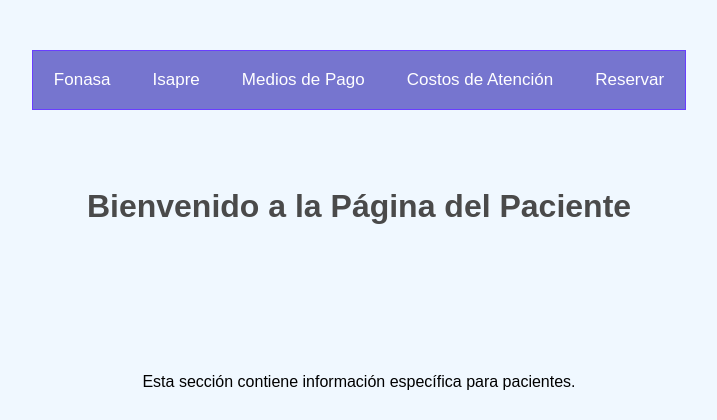
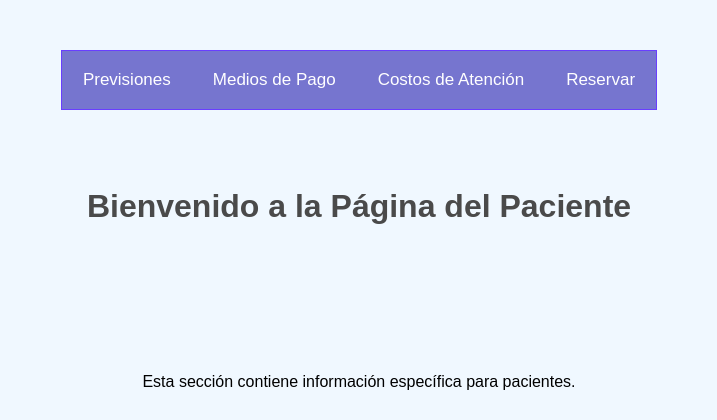
Before and after one commit to RicardoCharris14/Ingenieria_Software, a Flask app: page /paciente in a window 1280 px wide. Shown: the top 420 px of the page, without its empty margins (281-998 px from the left). Run offline with Flask 3, Linux system fonts and the light colour scheme; data that the repository does not hold is empty.

Commit message:
feat. Se transforma botones "isapre y fonasa" en botón "previsiones"  y se conectan a la BD

```diff
--- a/src/Database/DB_functions.py
+++ b/src/Database/DB_functions.py
@@ -183,3 +183,43 @@ def obtener_horarios_especialistas(rut_especialista):
 
 # * modificar obtener_costo_atencion
 # * crear metodo para cambiar parametros
+
+def obtener_previsiones_especialista(rut_especialista):
+    try:
+        connection = sqlite3.connect("./src/Database/bd")
+        cursor = connection.cursor()
+
+        # Consulta para obtener los especialistas y sus previsiones (adaptar a tu base de datos)
+        cursor.execute("""
+                SELECT E.nombre, P.nombre
+                FROM Especialista E
+                JOIN Prevision_Especialista PE ON E.rut = PE.rut_especialista
+                JOIN Prevision P ON PE.nombre_prevision = P.nombre
+            """)  # Reemplaza "Especialista" y "Prevision_Especialista" con los nombres de tus tablas si es necesario
+        especialistas_con_previsiones = cursor.fetchall()
+
+        return especialistas_con_previsiones
+    except Exception as ex:
+        print(ex)
+        return []
+    finally:
+        connection.close()
+
+
+
+
+def obtener_medios_pago():
+    try:
+        connection = sqlite3.connect("./src/Database/bd")
+        cursor = connection.cursor()
+
+        # Consulta para obtener los medios de pago (adaptar a tu base de datos)
+        cursor.execute("SELECT nombre FROM Medios_pago")  # Reemplaza "Medios_pago" con el nombre de tu tabla
+        medios_pago = [row[0] for row in cursor.fetchall()]
+
+        return medios_pago
+    except Exception as ex:
+        print(ex)
+        return []
+    finally:
+        connection.close()
--- a/src/main.py
+++ b/src/main.py
@@ -140,5 +140,25 @@ def obtener_costo_atencion():
         print(ex)
         return jsonify({'error': 'Error al obtener el costo de atención'}), 500
 
+@app.route('/obtener_previsiones_especialista')
+def obtener_previsiones_especialista():
+    try:
+        rut_especialista = request.args.get('rut')
+        previsiones = DB_functions.obtener_previsiones_especialista(rut_especialista)
+        return jsonify(previsiones)
+    except Exception as ex:
+        print(ex)
+        return jsonify({'error': 'Error al obtener las previsiones'}), 500
+
+@app.route('/obtener_medios_pago')
+def obtener_medios_pago():
+    try:
+        medios_pago = DB_functions.obtener_medios_pago()
+        return jsonify(medios_pago)
+    except Exception as ex:
+        print(ex)
+        return jsonify({'error': 'Error al obtener los medios de pago'}), 500
+
+
 if __name__ == "__main__":
     app.run(debug=True)
--- a/src/templates/paciente.html
+++ b/src/templates/paciente.html
@@ -8,17 +8,16 @@
 </head>
 <body>
 <div class="tab">
-        <a href="#fonasa"><button class="tablinks" onclick="mostrarFonasa(), cerrarIsapre(), cerrarMediosPago(), cerrarMenuPrecios()">Fonasa</button></a>
-        <a href="#isapre"><button class="tablinks" onclick="mostrarIsapre(), cerrarMediosPago(), cerrarMenuPrecios(), cerrarFonasa()">Isapre</button></a>
-        <a href="#pagos"><button class="tablinks" onclick="mostrarMediosPago(), cerrarMenuPrecios(), cerrarFonasa(),cerrarIsapre()">Medios de Pago</button></a>
-        <a href="#menuPrecios"><button class="tablinks" onclick="mostrarMenuPrecios(), cerrarFonasa(),cerrarIsapre(), cerrarMediosPago()">Costos de Atención</button></a>
+    <a href="#previsiones">
+        <button class="tablinks" onclick="mostrarPrevisiones(), cerrarMediosPago(), cerrarMenuPrecios()">Previsiones</button>
+    </a>
+    <a href="#pagos">
+        <button class="tablinks" onclick="mostrarMediosPago(), cerrarMenuPrecios(), cerrarPrevisiones()">Medios de Pago</button>
+    </a>
+    <a href="#menuPrecios">
+        <button class="tablinks" onclick="mostrarMenuPrecios(), cerrarPrevisiones(), cerrarMediosPago()">Costos de Atención</button>
+    </a>
     <a href="#seleccionarEspecialista"><button onclick="location.href='{{ url_for('seleccionar_especialista') }}'">Reservar</button></a>
-       <!-- <div class="search-container">
-            <form action="/buscar">
-                <input type="text" placeholder="Buscar..." name="search">
-                <button type="submit">Buscar</button>
-            </form>
-        </div> esta función será aplicada luego -->
 </div>
     <div class="menu">
         <h1>Bienvenido a la Página del Paciente</h1>
@@ -31,7 +30,8 @@
 
 
 
-    <div id="previsiones" class="tabcontent">
+    <div class="menu-superpuesto" id="previsiones">
+    <button class="close-button" onclick="cerrarPrevisiones()">&times;</button>
     <h3>Previsiones por Especialista</h3>
     <select id="especialistaPrevision">
         {% for especialista in especialistas %}
@@ -51,35 +51,45 @@
     </select>
     <div id="costoAtencion"></div>
 </div>
-<div class="menu-superpuesto" id="isapre">
-        <button class="close-button" onclick="cerrarIsapre()">&times;</button>
-        <h2>Especialistas adheridos a Isapre</h2>
-        <select id="isapre">
-            <!-- aplicar code luego -->
-        </select>
-        <div id="infIsapre"></div>
-    </div>
-<div class="menu-superpuesto" id="fonasa">
-        <button class="close-button" onclick="cerrarFonasa()">&times;</button>
-        <h2>Especialistas adheridos a Fonasa</h2>
-        <select id="fonasa">
-            <!-- aplicar luego -->>
-        </select>
-        <div id="infFonasa"></div>
-    </div>
+
 <div class="menu-superpuesto" id="pagos">
     <button class="close-button" onclick="cerrarMediosPago()" >&times;</button>
     <h2>Medios de Pago</h2>
-        <select id="pagos">
-            <!-- poner luego aquí también una opción
-            para conectar a BD y que permita añadir un
-             filtro según la previsión (isapre, fonasa o particular) -->
-        </select>
     <div id="menuPagos"></div>
 </div>
 
+    <script>
+        function mostrarPrevisiones() {
+  document.getElementById("previsiones").style.display = "block";
 
-    <script>
+  var rutEspecialista = document.getElementById("especialistaPrevision").value;
+
+  fetch(`/obtener_previsiones_especialista?rut=${rutEspecialista}`)
+    .then(response => response.json())
+    .then(previsiones => {
+      var listaPrevisionesDiv = document.getElementById("listaPrevisiones");
+      listaPrevisionesDiv.innerHTML = "";
+
+      if (previsiones.length > 0) {
+        var lista = document.createElement("ul");
+        previsiones.forEach(prevision => {
+          var elemento = document.createElement("li");
+          elemento.textContent = prevision;
+          lista.appendChild(elemento);
+        });
+        listaPrevisionesDiv.appendChild(lista);
+      } else {
+        listaPrevisionesDiv.innerHTML = "<p>No se encontraron previsiones para este especialista.</p>";
+      }
+    })
+    .catch(error => console.error('Error al obtener las previsiones:', error));
+}
+
+
+
+function cerrarPrevisiones() {
+  document.getElementById("previsiones").style.display = "none";
+}
         function mostrarMenuPrecios() {
       document.getElementById("menuPrecios").style.display = "block";
     }
@@ -89,24 +99,32 @@
     }
     function mostrarMediosPago() {
   document.getElementById("pagos").style.display = "block";
+
+  // Realizar la solicitud al servidor para obtener los medios de pago
+  fetch('/obtener_medios_pago')
+    .then(response => response.json())
+    .then(mediosPago => {
+      // Mostrar los medios de pago en el div "menuPagos"
+      var menuPagosDiv = document.getElementById("menuPagos");
+      menuPagosDiv.innerHTML = ""; // Limpiar el contenido anterior
+
+      if (mediosPago.length > 0) {
+        var lista = document.createElement("ul");
+        mediosPago.forEach(medioPago => {
+          var elemento = document.createElement("li");
+          elemento.textContent = medioPago;
+          lista.appendChild(elemento);
+        });
+        menuPagosDiv.appendChild(lista);
+      } else {
+        menuPagosDiv.innerHTML = "<p>No se encontraron medios de pago disponibles.</p>";
+      }
+    })
+    .catch(error => console.error('Error al obtener los medios de pago:', error));
 }
 
     function cerrarMediosPago() {
       document.getElementById("pagos").style.display = "none";
-    }
-    function mostrarIsapre() {
-      document.getElementById("isapre").style.display = "block";
-    }
-
-    function cerrarIsapre() {
-      document.getElementById("isapre").style.display = "none";
-    }
-    function mostrarFonasa() {
-      document.getElementById("fonasa").style.display = "block";
-    }
-
-    function cerrarFonasa() {
-      document.getElementById("fonasa").style.display = "none";
     }
 
 
```
Lines whose indentation alone changed are shown as unchanged.
